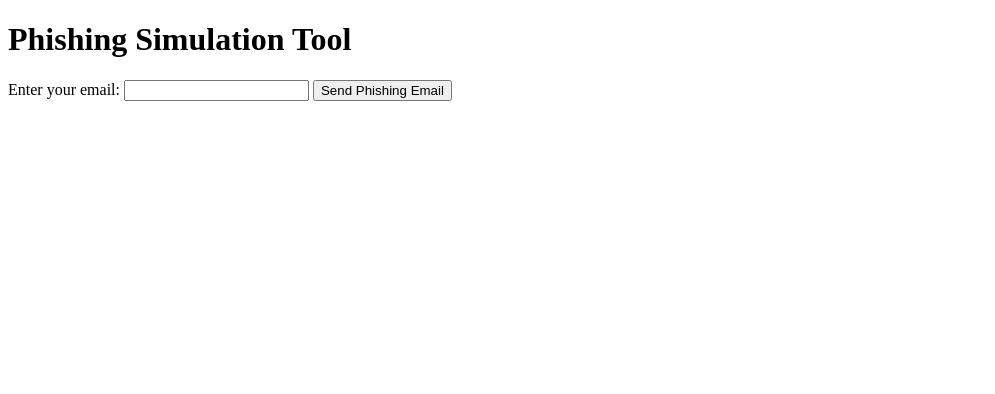
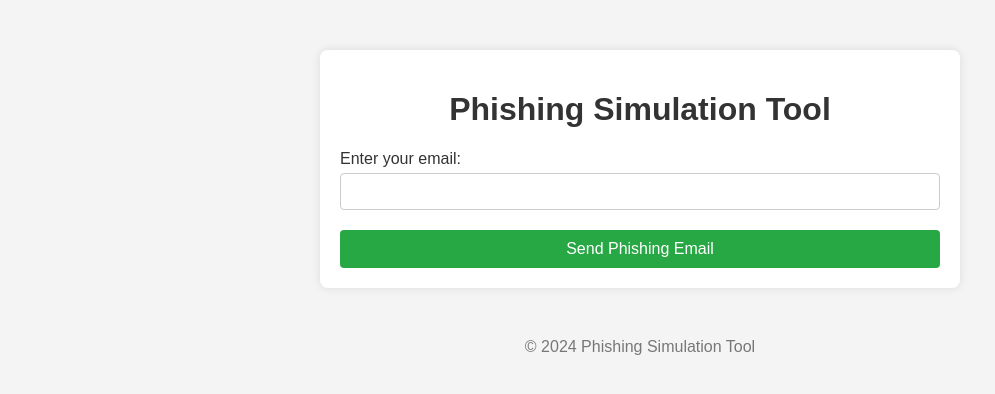
Before and after one commit to jasonmeme/Phishing-Tester, a Flask app: page / in a window 1280 px wide. Shown: the top 394 px of the page, without its empty margins (0-995 px from the left). Run offline with Flask 3, Linux system fonts and the light colour scheme; some libraries are stand-ins or nearby versions.

Commit message:
updated how it looks

```diff
--- /dev/null
+++ b/api/static/styles.css
@@ -0,0 +1,66 @@
+/* static/styles.css */
+body {
+    font-family: Arial, sans-serif;
+    background-color: #f4f4f4;
+    margin: 0;
+    padding: 0;
+}
+.container {
+    max-width: 600px;
+    margin: 50px auto;
+    padding: 20px;
+    background-color: #fff;
+    box-shadow: 0 0 10px rgba(0, 0, 0, 0.1);
+    border-radius: 8px;
+}
+h1 {
+    text-align: center;
+    color: #333;
+}
+form {
+    display: flex;
+    flex-direction: column;
+}
+label {
+    margin-bottom: 5px;
+    color: #333;
+}
+input[type="email"] {
+    padding: 10px;
+    margin-bottom: 20px;
+    border: 1px solid #ccc;
+    border-radius: 4px;
+}
+button {
+    padding: 10px;
+    background-color: #28a745;
+    color: #fff;
+    border: none;
+    border-radius: 4px;
+    cursor: pointer;
+    font-size: 16px;
+}
+button:hover {
+    background-color: #218838;
+}
+.footer {
+    text-align: center;
+    margin-top: 20px;
+    color: #777;
+}
+table {
+    width: 100%;
+    border-collapse: collapse;
+    margin-top: 20px;
+}
+th, td {
+    padding: 12px;
+    border: 1px solid #ddd;
+    text-align: left;
+}
+th {
+    background-color: #f8f8f8;
+}
+tr:nth-child(even) {
+    background-color: #f9f9f9;
+}
--- a/api/templates/index.html
+++ b/api/templates/index.html
@@ -3,13 +3,19 @@
 <html>
 <head>
     <title>Phishing Simulation</title>
+    <link rel="stylesheet" type="text/css" href="{{ url_for('static', filename='styles.css') }}">
 </head>
 <body>
+    <div class="container">
         <h1>Phishing Simulation Tool</h1>
         <form action="/send_phishing_email" method="post">
             <label for="email">Enter your email:</label>
             <input type="email" id="email" name="email" required>
             <button type="submit">Send Phishing Email</button>
         </form>
+    </div>
+    <div class="footer">
+        <p>&copy; 2024 Phishing Simulation Tool</p>
+    </div>
 </body>
 </html>
--- a/api/templates/results.html
+++ b/api/templates/results.html
@@ -3,8 +3,10 @@
 <html>
 <head>
     <title>Phishing Simulation Results</title>
+    <link rel="stylesheet" type="text/css" href="{{ url_for('static', filename='styles.css') }}">
 </head>
 <body>
+    <div class="container">
         <h1>Phishing Simulation Results</h1>
         <table>
             <tr>
@@ -18,5 +20,9 @@
             </tr>
             {% endfor %}
         </table>
+    </div>
+    <div class="footer">
+        <p>&copy; 2024 Phishing Simulation Tool</p>
+    </div>
 </body>
 </html>
```
Lines whose indentation alone changed are shown as unchanged.
